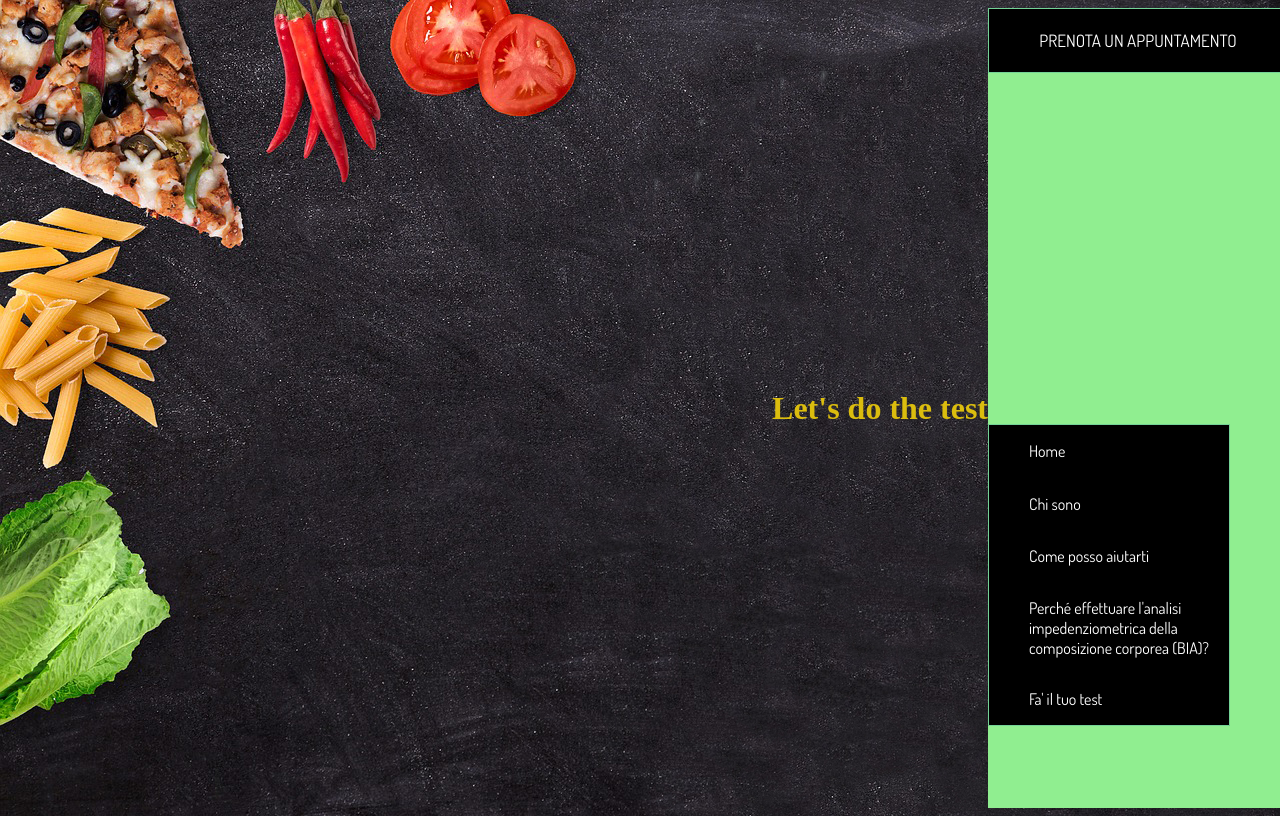
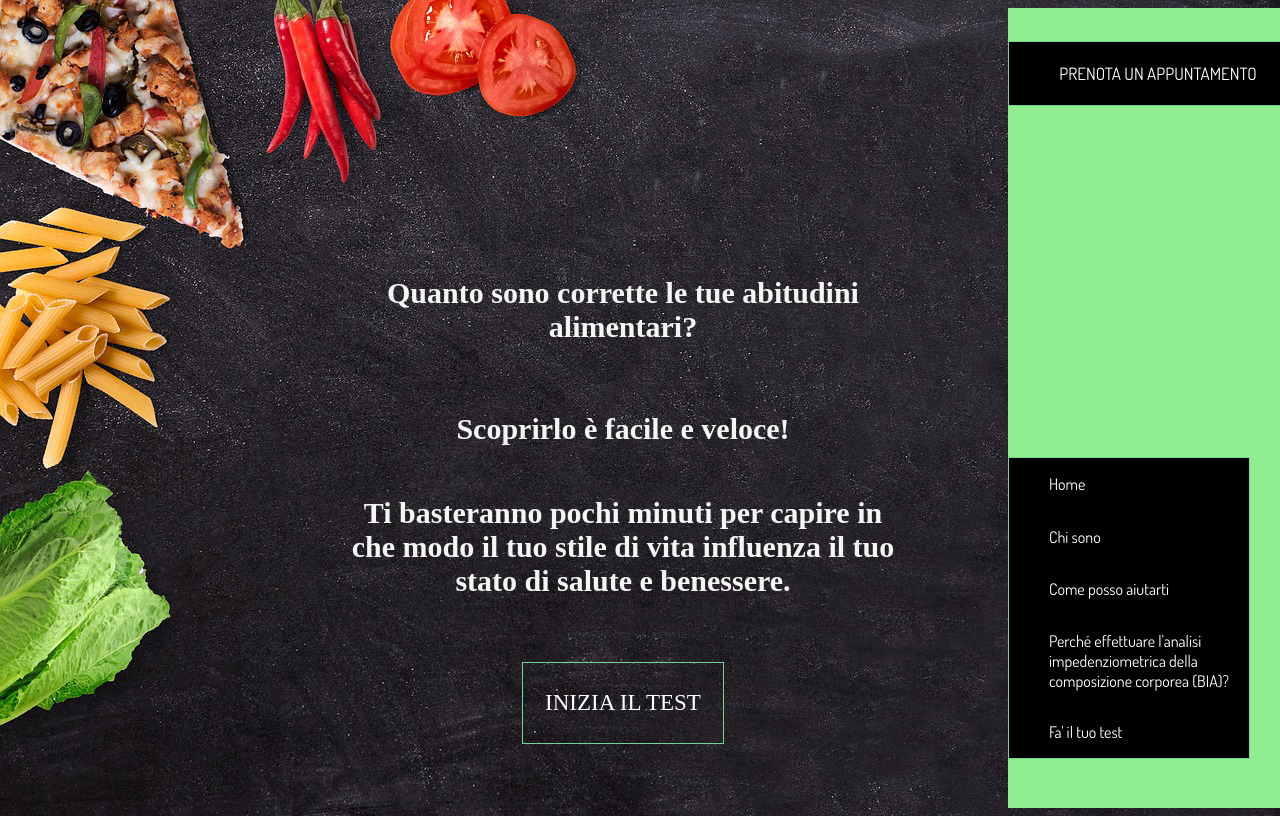
Before and after one commit to roberta-fiume/npmVueElisabetteNutritionistWensite, a Vue app: page /doTest in a window 1280 px wide. Shown: the top 816 px of the page. Built offline with nearby package versions, Linux system fonts and the light colour scheme.

Commit message:
Adds introduction to test in doTest, creates Test page and makes routing to this page

```diff
--- a/src/App.vue
+++ b/src/App.vue
@@ -54,6 +54,10 @@
   }
 
   .boxMenuAndBookAppoint {
+    display: flex;
+    flex-direction: column;
+    align-items: center;
+    justify-content: center;
     background-color: lightgreen;
     height: 800px;
     width: 300px;
--- a/src/BookAppointment.vue
+++ b/src/BookAppointment.vue
@@ -41,7 +41,6 @@ export default {
     height: 400px;
     width: 300px;
     border-radius: 1px;
-
 }
 
 
--- a/src/DoTest.vue
+++ b/src/DoTest.vue
@@ -1,26 +1,93 @@
 <template>
-    <div id="divImg">
-        <h1 id="title-test">Let's do the test</h1>
+    <div id="rootTest">
+        <div id="test-title">
+            <h2 class="h2-test-title"> Quanto sono corrette le tue abitudini alimentari?</h2>
+            <br/>
+            <h2 class="h2-test-title"> Scoprirlo è facile e veloce!</h2>
+            <h2 class="h2-test-title">
+                Ti basteranno pochi minuti per capire in che modo il tuo stile di vita influenza il tuo stato di salute e benessere.
+            </h2>
+        </div>
+
+        <div id="div-start-test">
+            <router-link to="/Test" class="routerLink">
+                <p class="list-text">INIZIA IL TEST</p>
+            </router-link>
+        </div>
     </div>
 </template>
 
 
 <style>
 
+/*
     body {
         background-image: url('../src/assets/img/test-img.jpg');
         background-repeat: no-repeat;
         background-size: cover;
         background-attachment: fixed;
     }
-    #title-test {
-        color: rgb(219, 189, 14);
-        text-decoration: none;
+    */
+
+    #rootTest {
+        display: flex;
+        flex-direction: column;
+        align-items: center;
+        justify-content: center;
     }
 
-    #divImg {
-        /*background-image: url('../src/assets/img/test-img.jpg');*/
+    body {
+        display: flex;
+        flex-direction: column;
+        justify-content: center;
+        align-items: center;
+        width: 100%;
+        height: 100%;
+        background-image: url('../src/assets/img/test-img.jpg');
+        background-repeat: no-repeat;
+        background-attachment: fixed;
+        background-size: cover;
+    }
+
+    #test-title {
+        margin-top: 140px;
+        display: flex;
+        flex-direction: column;
+        align-items: center;
+        justify-content: center;
+        width: 770px;
+        height: 450px;
+        color: whitesmoke;
+     }
+
+    .h2-test-title {
+        font-size: 30px;
+        text-align: center;
+        width: 550px;
+        display: flex;
+        flex-direction: column;
+        justify-content: center;
+    }
+
+    #div-start-test {
+        margin-top: 0px;
+        color: whitesmoke;
+        font-size: 23px;
+        display: flex;
+        align-items: center;
+        justify-content: center;
+        border : 1px solid #74D397;
+        width: 200px;
+        height: 80px;
+    }
+
+    #div-start-test:hover {
+        color: #74D397;
+        background-color: black;
     }
 
 
+
+
+
 </style>
--- /dev/null
+++ b/src/Test.vue
@@ -0,0 +1,20 @@
+<template>
+    <div>
+        <h1 id="test-page">
+            TEST PAGE
+        </h1>
+    </div>
+</template>
+
+<style>
+
+    body {
+        background-image: url('../src/assets/img/test-img.jpg');
+        background-repeat: no-repeat;
+        background-attachment: fixed;
+    }
+
+    #test-page {
+        color: yellow;
+    }
+</style>
--- a/src/routes.js
+++ b/src/routes.js
@@ -4,6 +4,7 @@ import WhoIam from './WhoIam.vue';
 import HowIcanHelpYou from './HowICanHelpYou.vue';
 import ReasonsToHaveBia from './ReasonsToHaveBia.vue';
 import DoTest from './DoTest.vue';
+import Test from './Test.vue'
 
 
 
@@ -12,5 +13,6 @@ export const routes = [
     { path: '/doTest', component: DoTest},
     { path: '/whoIam', component: WhoIam},
     { path: '/reasonsToHaveBia', component: ReasonsToHaveBia},
-    { path: '/howIcanHelpYou', component: HowIcanHelpYou}
+    { path: '/howIcanHelpYou', component: HowIcanHelpYou},
+    { path: '/test', component: Test}
 ];
```
